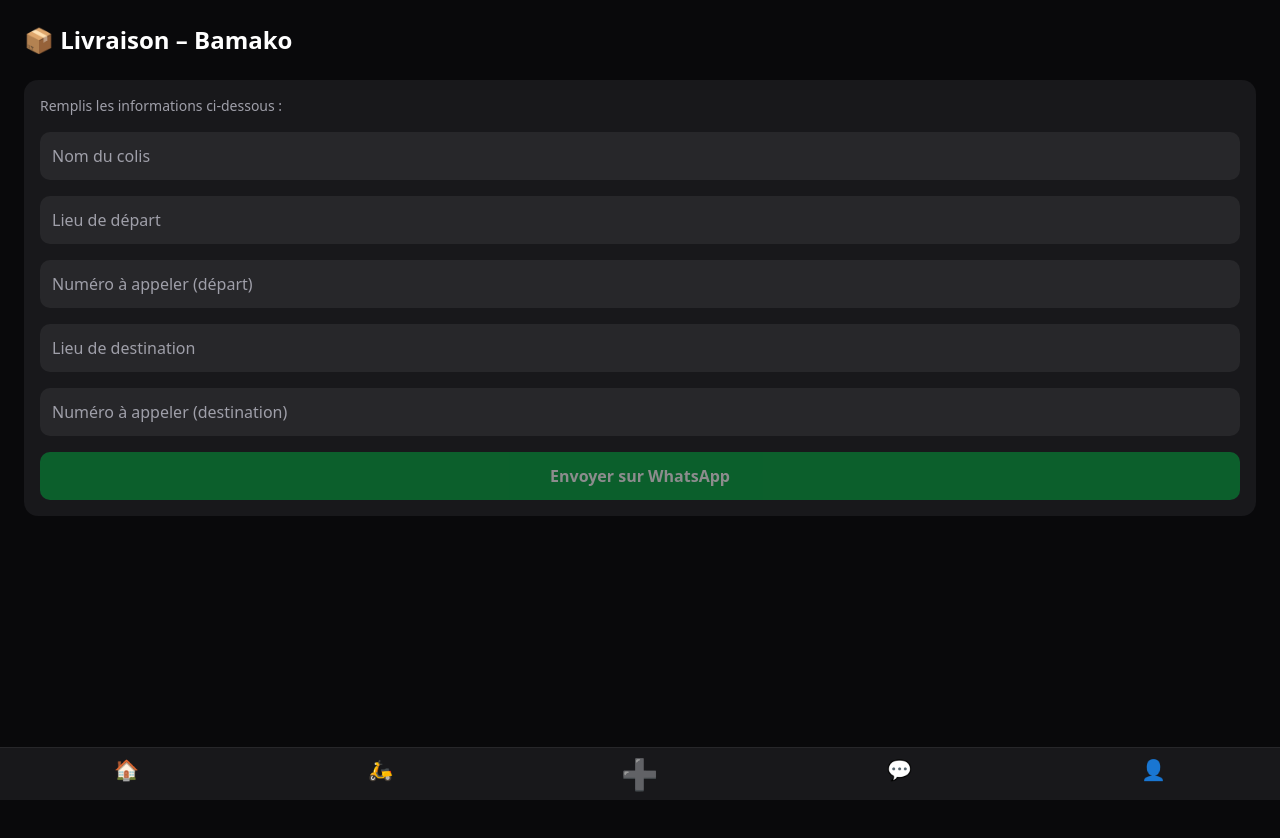
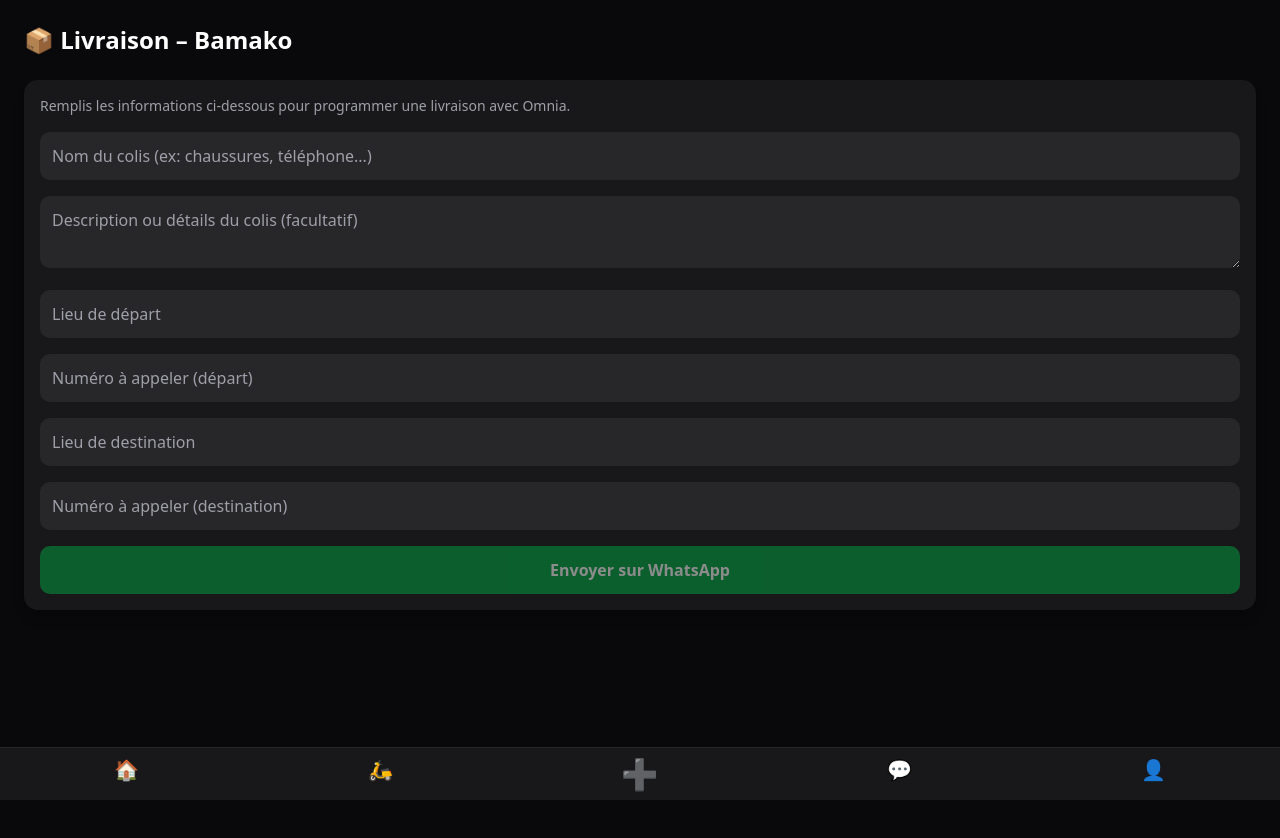
Before and after one commit to Sory-7564/my-omnia, a Next.js app: page /livraison in a window 1280 px wide. Shown: the top 838 px of the page. Built offline with nearby package versions, Linux system fonts and the light colour scheme.

Commit message:
Update page.tsx

```diff
--- a/src/app/livraison/page.tsx
+++ b/src/app/livraison/page.tsx
@@ -6,29 +6,68 @@ export default function LivraisonPage() {
   const numeroContact = '+22375646428'
 
   const [colis, setColis] = useState('')
+  const [description, setDescription] = useState('')
   const [depart, setDepart] = useState('')
   const [telDepart, setTelDepart] = useState('')
   const [destination, setDestination] = useState('')
   const [telDestination, setTelDestination] = useState('')
 
+  const estNumeroValide = (numero: string) => {
+    return /^[0-9]{8,15}$/.test(numero)
+  }
+
   const envoyerWhatsApp = () => {
-    const message = `Bonjour 👋\nJe souhaite une livraison à Bamako.\n\n📦 Colis : ${colis}\n\n🏠 Départ : ${depart}\n📞 Numéro à appeler : ${telDepart}\n\n🎯 Destination : ${destination}\n📞 Numéro à appeler : ${telDestination}`
+    if (!confirm("Confirmer l'envoi de la demande de livraison ?")) return
+
+    const date = new Date().toLocaleString()
+
+    const message = `Bonjour 👋
+Je souhaite une livraison via *Omnia* à Bamako.
+
+📦 Colis : ${colis}
+📝 Détails : ${description || 'Aucun détail fourni'}
+
+🏠 Départ : ${depart}
+📞 Numéro à appeler : ${telDepart}
+
+🎯 Destination : ${destination}
+📞 Numéro à appeler : ${telDestination}
+
+🕒 Date : ${date}`
 
     const lien = `https://wa.me/${numeroContact.replace('+', '')}?text=${encodeURIComponent(message)}`
     window.open(lien, '_blank')
   }
 
+  const formulaireValide =
+    colis &&
+    depart &&
+    telDepart &&
+    destination &&
+    telDestination &&
+    estNumeroValide(telDepart) &&
+    estNumeroValide(telDestination)
+
   return (
     <div className="min-h-screen bg-zinc-950 text-white p-6 space-y-6 pb-40">
       <h1 className="text-2xl font-bold">📦 Livraison – Bamako</h1>
 
-      <div className="bg-zinc-900 p-4 rounded-xl space-y-4">
-        <p className="text-sm text-zinc-400">Remplis les informations ci-dessous :</p>
+      <div className="bg-zinc-900 p-4 rounded-xl space-y-4 shadow-lg">
+        <p className="text-sm text-zinc-400">
+          Remplis les informations ci-dessous pour programmer une livraison avec Omnia.
+        </p>
 
         <input
           value={colis}
           onChange={(e) => setColis(e.target.value)}
-          placeholder="Nom du colis"
+          placeholder="Nom du colis (ex: chaussures, téléphone...)"
+          className="w-full p-3 rounded-lg bg-zinc-800 text-white placeholder-zinc-400"
+        />
+
+        <textarea
+          value={description}
+          onChange={(e) => setDescription(e.target.value)}
+          placeholder="Description ou détails du colis (facultatif)"
           className="w-full p-3 rounded-lg bg-zinc-800 text-white placeholder-zinc-400"
         />
 
@@ -40,6 +79,7 @@ export default function LivraisonPage() {
         />
 
         <input
+          type="tel"
           value={telDepart}
           onChange={(e) => setTelDepart(e.target.value)}
           placeholder="Numéro à appeler (départ)"
@@ -54,16 +94,25 @@ export default function LivraisonPage() {
         />
 
         <input
+          type="tel"
           value={telDestination}
           onChange={(e) => setTelDestination(e.target.value)}
           placeholder="Numéro à appeler (destination)"
           className="w-full p-3 rounded-lg bg-zinc-800 text-white placeholder-zinc-400"
         />
 
+        {!estNumeroValide(telDepart) && telDepart && (
+          <p className="text-red-400 text-sm">Numéro de départ invalide</p>
+        )}
+
+        {!estNumeroValide(telDestination) && telDestination && (
+          <p className="text-red-400 text-sm">Numéro de destination invalide</p>
+        )}
+
         <button
           onClick={envoyerWhatsApp}
-          disabled={!colis || !depart || !telDepart || !destination || !telDestination}
-          className="w-full px-4 py-3 rounded-lg bg-green-600 text-white font-semibold disabled:opacity-50"
+          disabled={!formulaireValide}
+          className="w-full px-4 py-3 rounded-lg bg-green-600 text-white font-semibold disabled:opacity-50 hover:bg-green-700 transition"
         >
           Envoyer sur WhatsApp
         </button>
```
